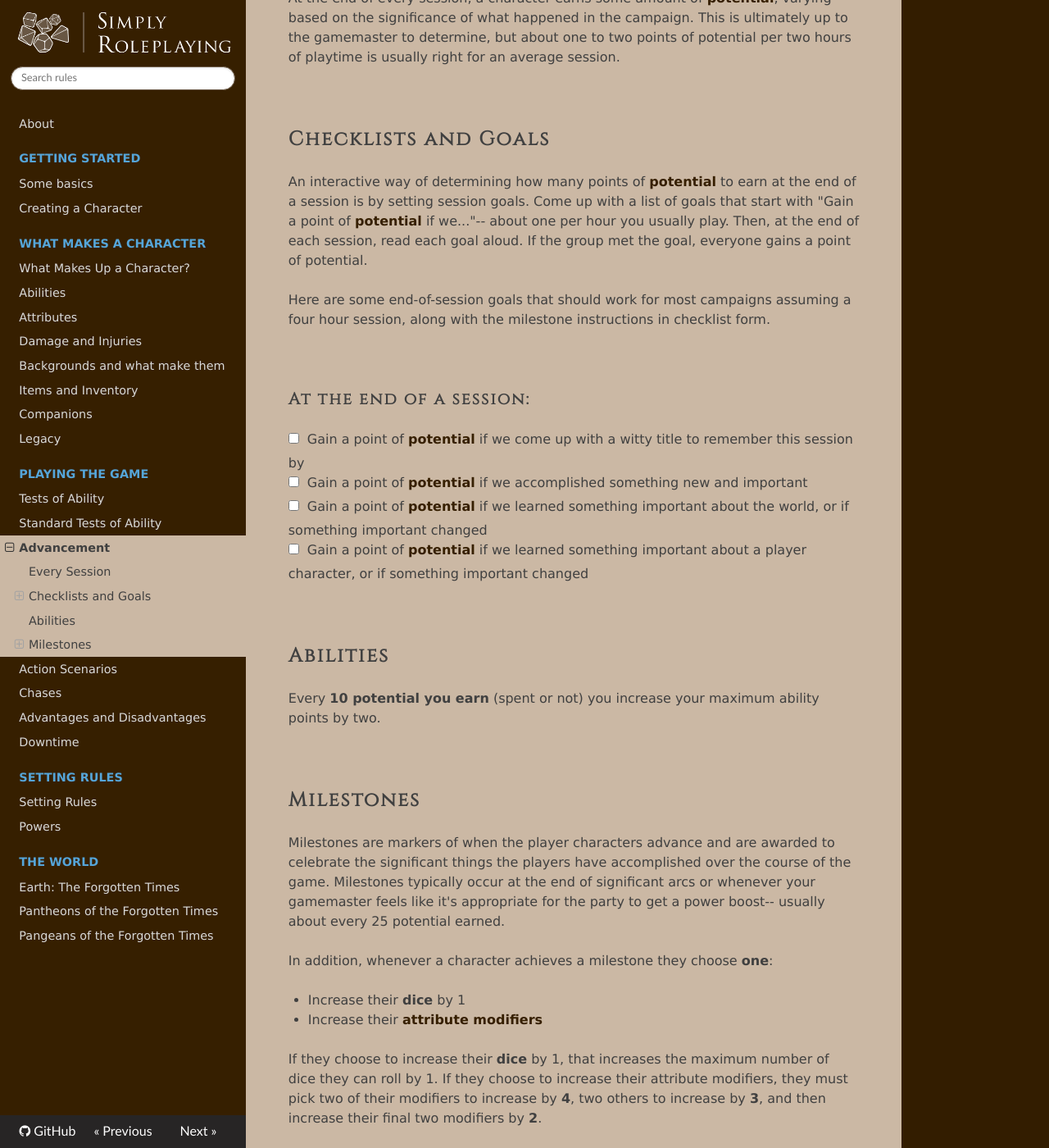
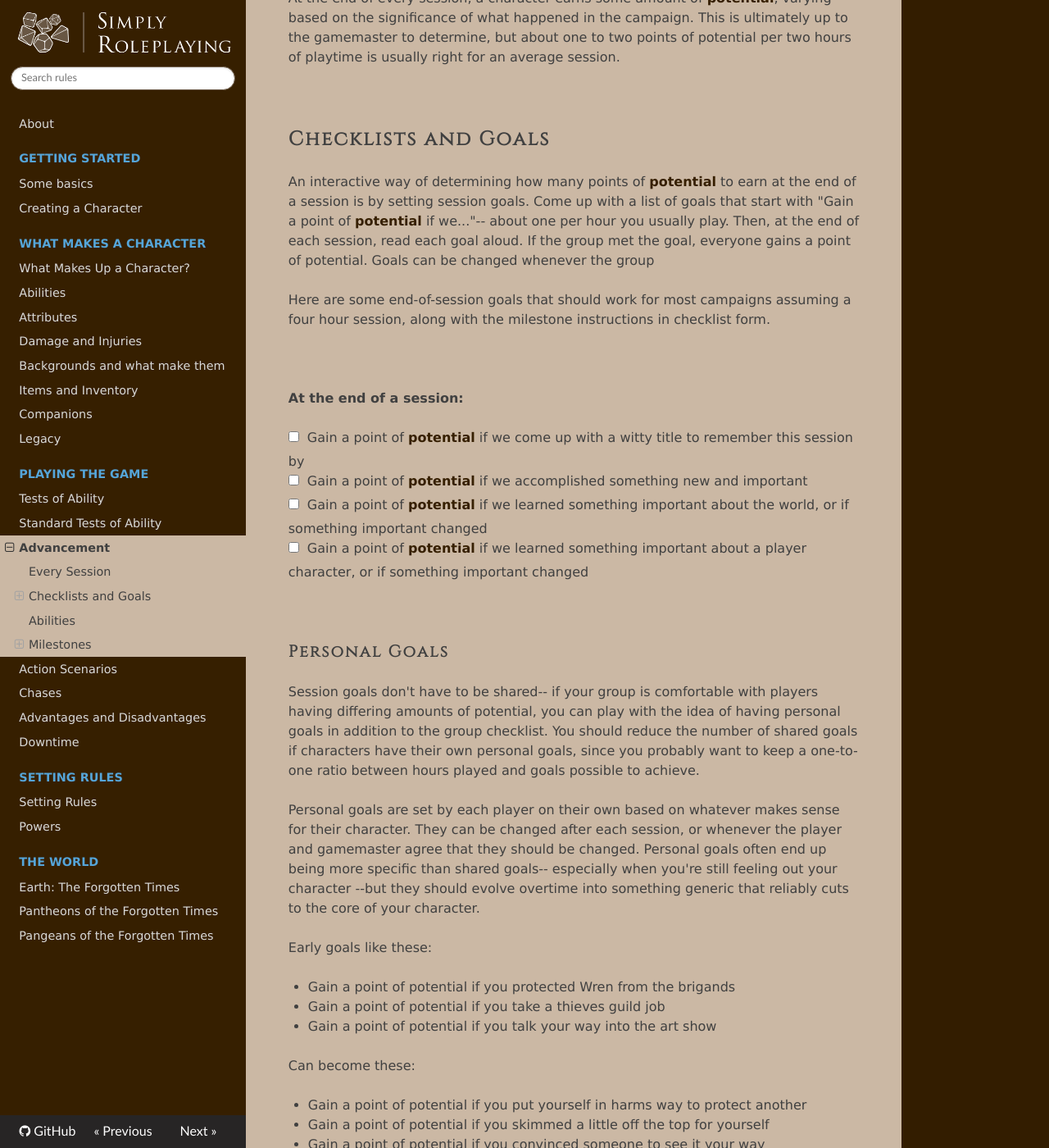
Before and after one commit to TheFifthRider/simply-roleplaying-webapp, an MkDocs documentation site: the page built from docs/gameplay/advancement.md, in a window 1280 px wide and 1400 px high, scrolled down 231 px. Shown: the whole window at 82% size. Built offline with MkDocs 1.6.1, drawn with Linux system fonts in a browser that asks for light colours; nearby versions of some CDN libraries.

Commit message:
feat: Personal Goals

```diff
--- a/docs/gameplay/advancement.md
+++ b/docs/gameplay/advancement.md
@@ -8,18 +8,38 @@ At the end of every session, a character earns some amount of [potential](../cha
 
 ## Checklists and Goals
 
-An interactive way of determining how many points of [potential](../character/skills.md#honing-your-skills) to earn at the end of a session is by setting session goals. Come up with a list of goals that start with "Gain a point of [potential](../character/skills.md#honing-your-skills) if we..."-- about one per hour you usually play. Then, at the end of each session, read each goal aloud. If the group met the goal, everyone gains a point of potential.
+An interactive way of determining how many points of [potential](../character/skills.md#honing-your-skills) to earn at the end of a session is by setting session goals. Come up with a list of goals that start with "Gain a point of [potential](../character/skills.md#honing-your-skills) if we..."-- about one per hour you usually play. Then, at the end of each session, read each goal aloud. If the group met the goal, everyone gains a point of potential. Goals can be changed whenever the group
 
 Here are some end-of-session goals that should work for most campaigns assuming a four hour session, along with the milestone instructions in checklist form.
 
 <br/>
 
-### At the end of a session:
+**At the end of a session:**
 
 * [ ] Gain a point of [potential](../character/skills.md#honing-your-skills) if we come up with a witty title to remember this session by
 * [ ] Gain a point of [potential](../character/skills.md#honing-your-skills) if we accomplished something new and important
 * [ ] Gain a point of [potential](../character/skills.md#honing-your-skills) if we learned something important about the world, or if something important changed
 * [ ] Gain a point of [potential](../character/skills.md#honing-your-skills) if we learned something important about a player character, or if something important changed
+
+<br/>
+
+### Personal Goals
+
+Session goals don't have to be shared-- if your group is comfortable with players having differing amounts of potential, you can play with the idea of having personal goals in addition to the group checklist. You should reduce the number of shared goals if characters have their own personal goals, since you probably want to keep a one-to-one ratio between hours played and goals possible to achieve.
+
+Personal goals are set by each player on their own based on whatever makes sense for their character. They can be changed after each session, or whenever the player and gamemaster agree that they should be changed. Personal goals often end up being more specific than shared goals-- especially when you're still feeling out your character --but they should evolve overtime into something generic that reliably cuts to the core of your character.
+
+Early goals like these:
+
+* Gain a point of potential if you protected Wren from the brigands
+* Gain a point of potential if you take a thieves guild job
+* Gain a point of potential if you talk your way into the art show
+
+Can become these:
+
+* Gain a point of potential if you put yourself in harms way to protect another
+* Gain a point of potential if you skimmed a little off the top for yourself
+* Gain a point of potential if you convinced someone to see it your way
 
 <br/>
 
```
